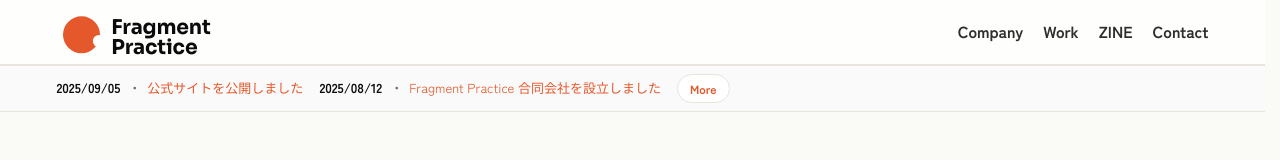
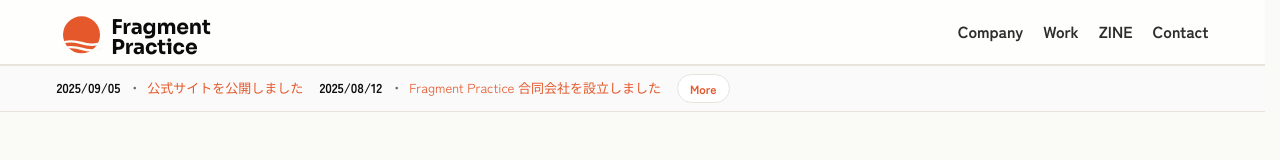
Before and after one commit to yasufrag/fragmentpractice.com, a Next.js app: page / in a window 1280 px wide. Shown: the top 160 px of the page. Built offline with nearby package versions, Linux system fonts and the light colour scheme.

Commit message:
commit fragmentpractice.com

```diff
--- a/src/components/BrandLogo.tsx
+++ b/src/components/BrandLogo.tsx
@@ -6,30 +6,28 @@ import { memo, useId } from "react";
 export default memo(function BrandLogo() {
   const uid = useId();
   const titleId = `fp-logo-${uid}`;
-  const maskId = `fp-bite-${uid}`;
 
-  // ヘッダー固定スケール
+  // ── 基本スケール
   const FONT = 22;
   const LINE = 22;
-  const CIRCLE = 40;
+  const CIRCLE = 40;     // 左シンボルの直径
+  const R = CIRCLE / 2;
   const GAP = 12;
   const SVG_H = 50;
   const BASE_Y = 29;
   const CY = 30;
 
-  // 欠け設定（案A）
-  const BITE_ANGLE_DEG = 20; // 0=右, 90=下
-  const BITE_RATIO = 0.33;   // 半径に対する欠けの半径
-  const toRad = (d: number) => (d * Math.PI) / 180;
-
-  const biteR = (CIRCLE / 2) * BITE_RATIO;
-  const biteCx = CIRCLE / 2 + (CIRCLE / 2) * Math.cos(toRad(BITE_ANGLE_DEG));
-  const biteCy = CY + (CIRCLE / 2) * Math.sin(toRad(BITE_ANGLE_DEG));
-
-  // ビューボックス（テキスト分に余裕を見て広め）
   const textW = FONT * 10;
   const viewW = CIRCLE + GAP + textW;
-  const viewH = Math.max(SVG_H, CY + CIRCLE / 2 + 4);
+  const viewH = Math.max(SVG_H, CY + R + 4);
+
+  const SYM_SCALE = CIRCLE / 90;
+  const SYM_TX = R - 50 * SYM_SCALE;
+  const SYM_TY = CY - 50 * SYM_SCALE;
+
+  // ── 波線位置（2本のみ）
+  const W1 = 70, W2 = 84;
+  const CTRL_UP = 8; // 山の高さ
 
   return (
     <svg
@@ -38,29 +36,27 @@ export default memo(function BrandLogo() {
       xmlns="http://www.w3.org/2000/svg"
       viewBox={`0 0 ${viewW} ${viewH}`}
       preserveAspectRatio="xMinYMid meet"
-      className="fp-brandlogo"               // ← CSSでフォント適用（下記2)参照）
+      className="fp-brandlogo"
       style={{ height: SVG_H, width: "auto", display: "block" }}
     >
       <title id={titleId}>Fragment Practice</title>
 
-      {/* 欠けマスク */}
-      <defs>
-        <mask id={maskId}>
-          <rect x="0" y="0" width={viewW} height={viewH} fill="white" />
-          <circle cx={biteCx} cy={biteCy} r={biteR} fill="black" />
-        </mask>
-      </defs>
+      {/* ── 太陽（柿色）＋ 海（白抜き波2本） */}
+      <g transform={`translate(${SYM_TX}, ${SYM_TY}) scale(${SYM_SCALE})`}>
+        <circle cx="50" cy="50" r="45" fill="var(--accent)" />
 
-      {/* 欠けた円（柿色＝--accent に追従） */}
-      <circle
-        cx={CIRCLE / 2}
-        cy={CY}
-        r={CIRCLE / 2}
-        fill="var(--accent)"
-        mask={`url(#${maskId})`}
-      />
+        <g
+          stroke="var(--bg)" // 白抜き固定
+          strokeWidth="6"
+          fill="none"
+          strokeLinecap="round"
+        >
+          <path d={`M0 ${W1} Q 25 ${W1 - CTRL_UP}, 50 ${W1} T 100 ${W1}`} />
+          <path d={`M0 ${W2} Q 25 ${W2 - CTRL_UP}, 50 ${W2} T 100 ${W2}`} />
+        </g>
+      </g>
 
-      {/* ワードマーク（見出しフォント＝--font-display を“CSS＆inline”で二重適用） */}
+      {/* ── ワードマーク */}
       <g
         transform={`translate(${CIRCLE + GAP}, 0)`}
         style={{
```
